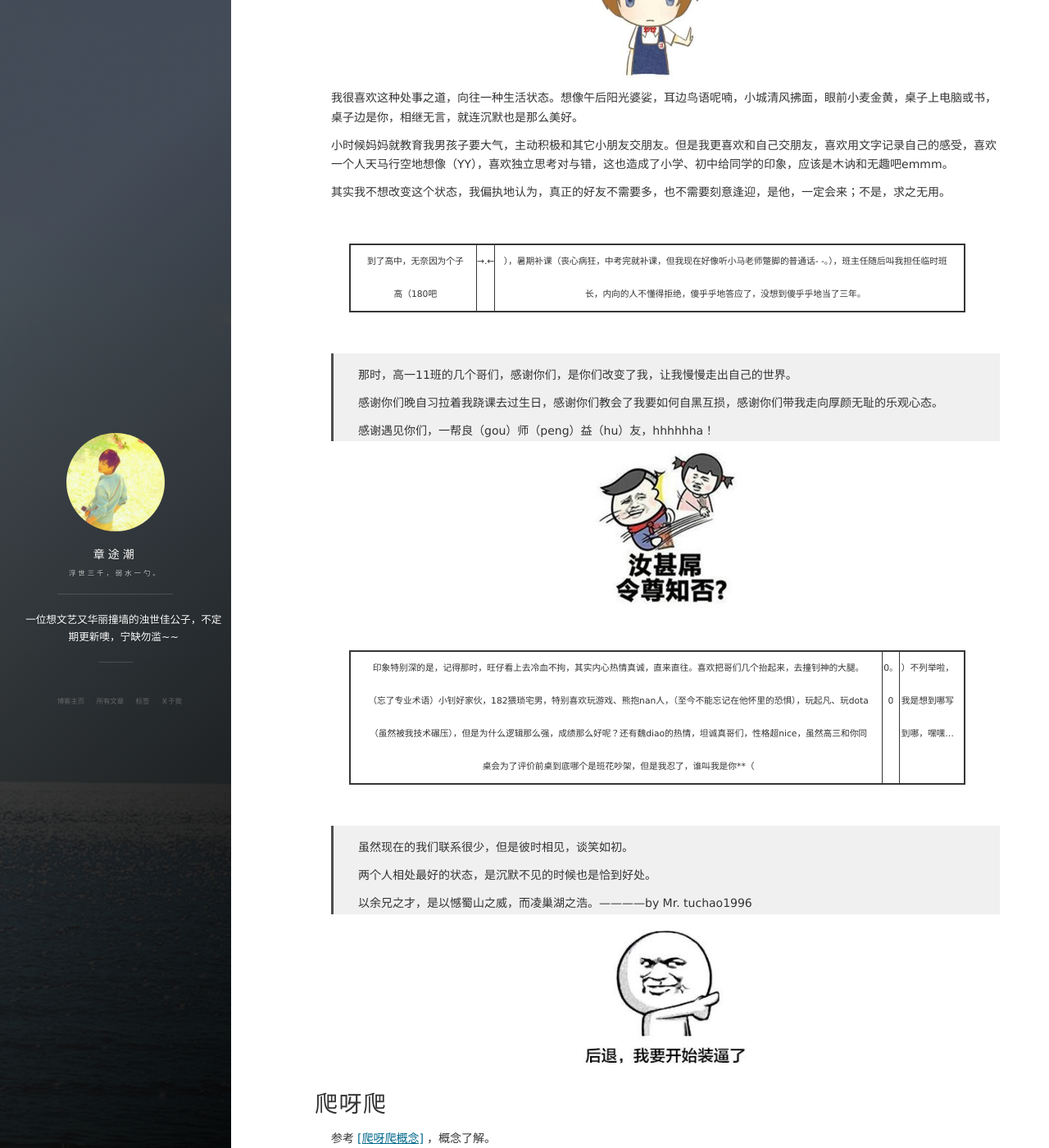
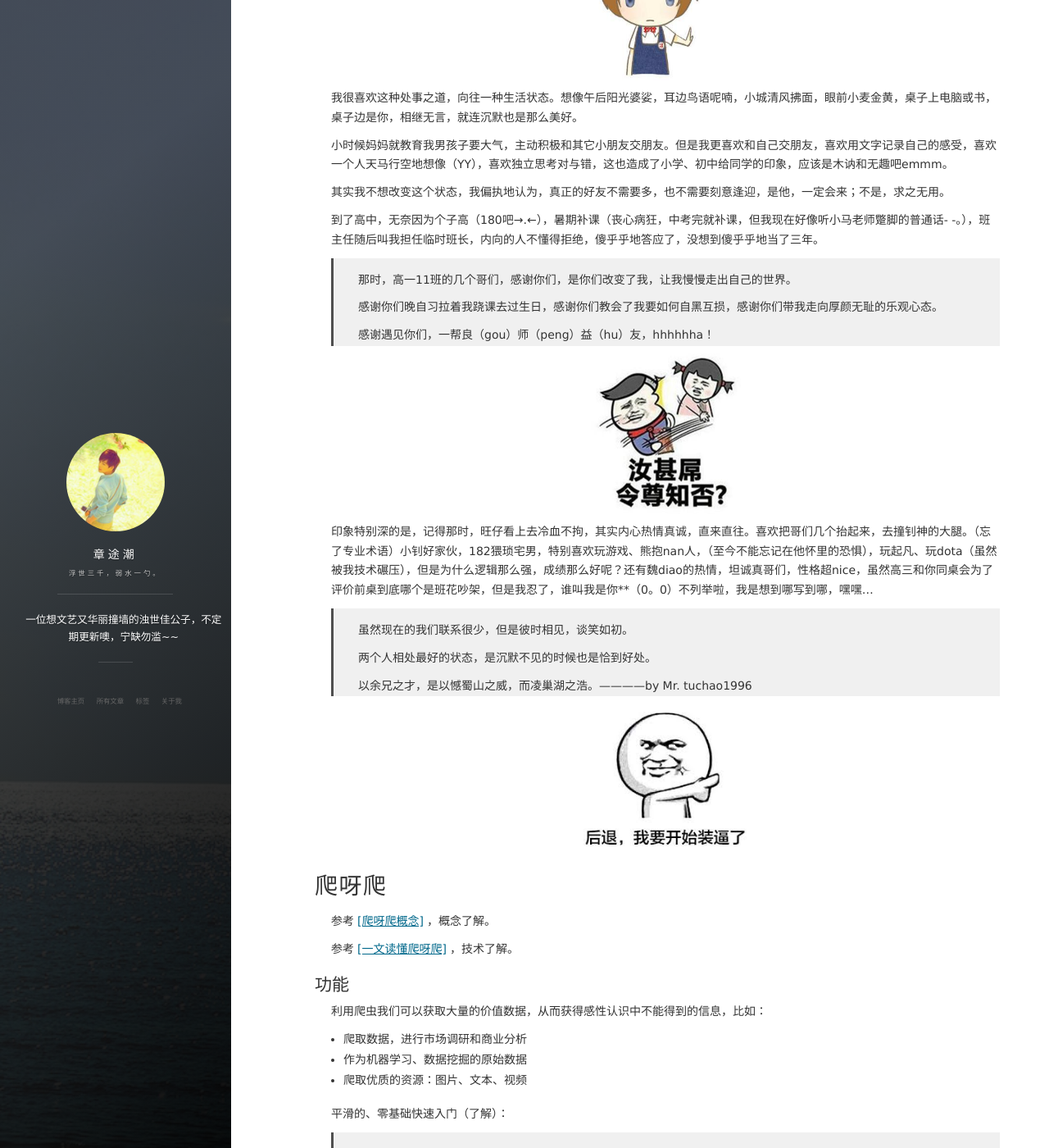
Before and after one commit to tuchao1996/tuchao1996.github.io, a Jekyll site: the page built from _posts/2017-12-18-mylife.md, in a window 1280 px wide and 1400 px high, scrolled down 3120 px. Shown: the whole window at 82% size. Built offline with Jekyll 4.4.1, drawn with Linux system fonts in a browser that asks for light colours; nearby versions of some CDN libraries; comment, search, counter and statistics services are not loaded.

```diff
--- a/_posts/2017-12-18-mylife.md
+++ b/_posts/2017-12-18-mylife.md
@@ -99,7 +99,7 @@
 
 其实我不想改变这个状态，我偏执地认为，真正的好友不需要多，也不需要刻意逢迎，是他，一定会来；不是，求之无用。
 
-到了高中，无奈因为个子高（180吧|→.←|），暑期补课（丧心病狂，中考完就补课，但我现在好像听小马老师蹩脚的普通话- -。），班主任随后叫我担任临时班长，内向的人不懂得拒绝，傻乎乎地答应了，没想到傻乎乎地当了三年。
+到了高中，无奈因为个子高（180吧→.←），暑期补课（丧心病狂，中考完就补课，但我现在好像听小马老师蹩脚的普通话- -。），班主任随后叫我担任临时班长，内向的人不懂得拒绝，傻乎乎地答应了，没想到傻乎乎地当了三年。
 
 > 那时，高一11班的几个哥们，感谢你们，是你们改变了我，让我慢慢走出自己的世界。
 >
@@ -109,7 +109,7 @@
 
 <img src="/images/posts/myLife/img7.jpg" height="200" width="200">
 
-印象特别深的是，记得那时，旺仔看上去冷血不拘，其实内心热情真诚，直来直往。喜欢把哥们几个抬起来，去撞钊神的大腿。（忘了专业术语）小钊好家伙，182猥琐宅男，特别喜欢玩游戏、熊抱nan人，（至今不能忘记在他怀里的恐惧），玩起凡、玩dota（虽然被我技术碾压），但是为什么逻辑那么强，成绩那么好呢？还有魏diao的热情，坦诚真哥们，性格超nice，虽然高三和你同桌会为了评价前桌到底哪个是班花吵架，但是我忍了，谁叫我是你**（|0。0|）不列举啦，我是想到哪写到哪，嘿嘿...
+印象特别深的是，记得那时，旺仔看上去冷血不拘，其实内心热情真诚，直来直往。喜欢把哥们几个抬起来，去撞钊神的大腿。（忘了专业术语）小钊好家伙，182猥琐宅男，特别喜欢玩游戏、熊抱nan人，（至今不能忘记在他怀里的恐惧），玩起凡、玩dota（虽然被我技术碾压），但是为什么逻辑那么强，成绩那么好呢？还有魏diao的热情，坦诚真哥们，性格超nice，虽然高三和你同桌会为了评价前桌到底哪个是班花吵架，但是我忍了，谁叫我是你**（0。0）不列举啦，我是想到哪写到哪，嘿嘿...
 
 > 虽然现在的我们联系很少，但是彼时相见，谈笑如初。
 >
```
